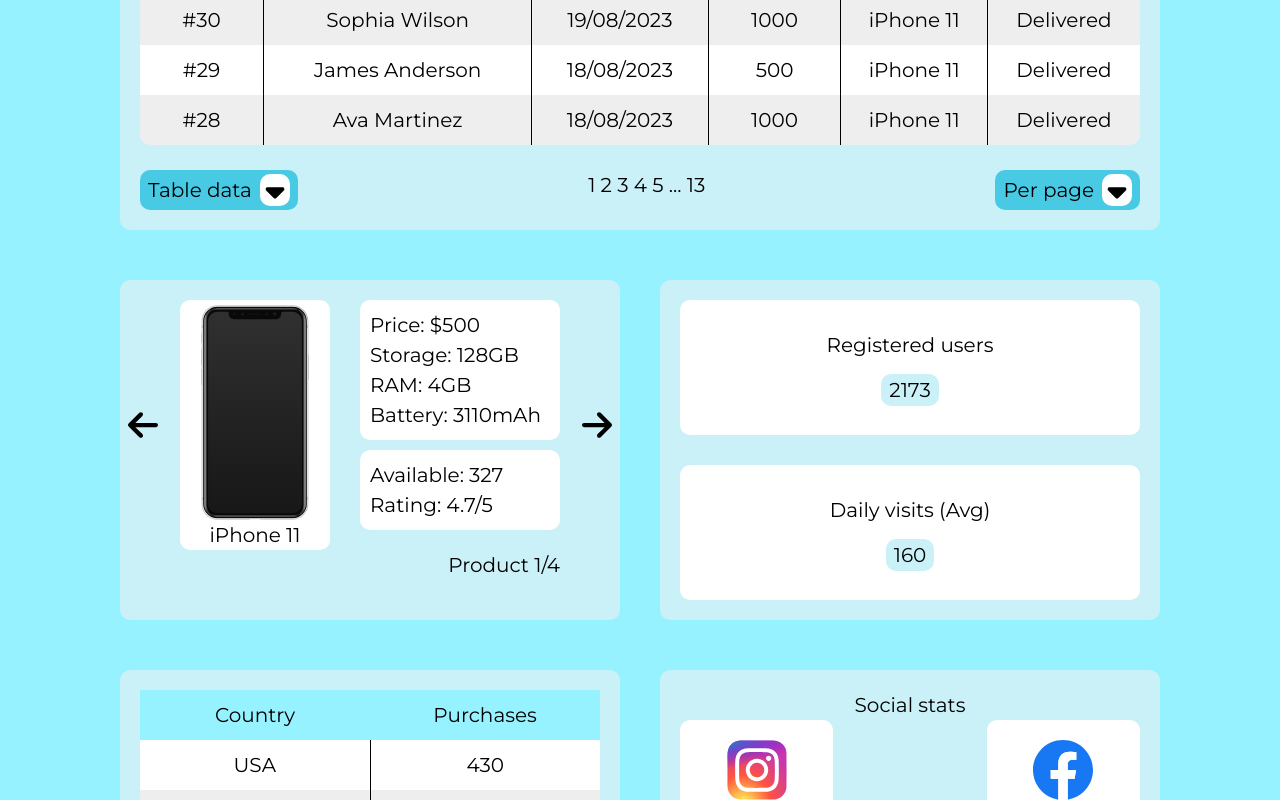
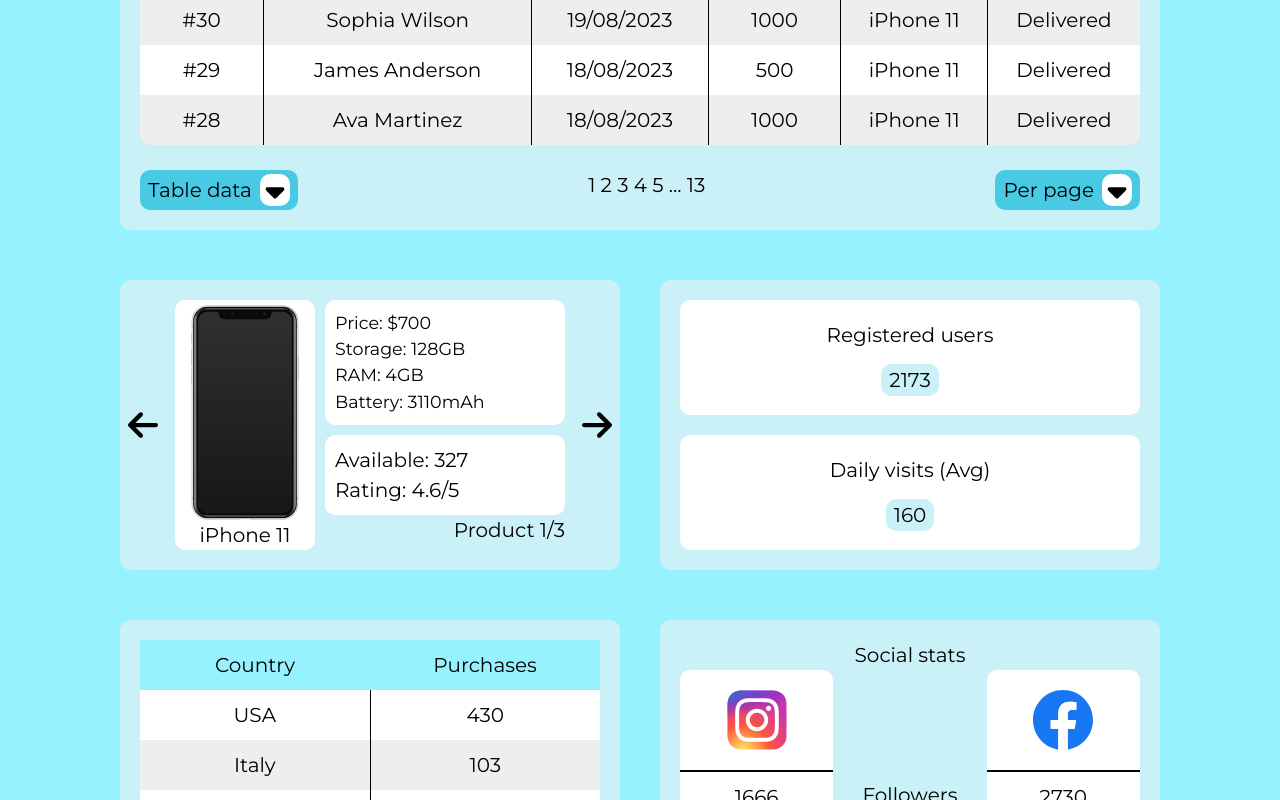
Before and after one commit to lazarevkristijan/sales-dashboard, a React (Vite) app: page / in a window 1280 px wide. Shown: the part 1426-2226 px from the top of the page. Built offline with nearby package versions, Linux system fonts and the light colour scheme.

Commit message:
added 3 products

```diff
--- /dev/null
+++ b/components/Product.tsx
@@ -0,0 +1,47 @@
+const Product = ({
+  name,
+  price,
+  storage,
+  ram,
+  battery,
+  available,
+  rating,
+  productNo,
+}: {
+  name: string
+  price: number
+  storage: number
+  ram: number
+  battery: number
+  available: number
+  rating: number
+  productNo: number
+}) => {
+  return (
+    <div className="flex flex-col sm:flex-row">
+      <div className="bg-[#fff] mx-auto sm:mx-0 mb-[20px] sm:mb-0 w-[140px] text-center rou">
+        <img
+          src="phone.svg"
+          alt="phone"
+          className="h-[220px] mx-auto pt-[5px]"
+        />
+        <span>{name}</span>
+      </div>
+      <div>
+        <div className="bg-[#fff] h-fit w-[240px] rou sm:ml-[10px] p-[10px] smText">
+          <p>Price: ${price} </p>
+          <p>Storage: {storage}GB</p>
+          <p> RAM: {ram}GB</p>
+          <p> Battery: {battery}mAh</p>
+        </div>
+        <div className="bg-[#fff] h-fit w-[240px] rou sm:ml-[10px] mb-[20px] sm:mb-0 p-[10px] mt-[10px]">
+          <p> Available: {available}</p>
+          <p> Rating: {rating}/5</p>
+        </div>
+        <p className="text-right">Product {productNo}/3</p>
+      </div>
+    </div>
+  )
+}
+
+export default Product
--- a/components/index.ts
+++ b/components/index.ts
@@ -26,6 +26,7 @@
 import TopIcon from "./TopIcon"
 import SalesResultRect from "./SalesResultRect"
 import PieColorBox from "./PieColorBox"
+import Product from "./Product"
 
 export {
   BarChart,
@@ -55,4 +56,5 @@
   TopIcon,
   SalesResultRect,
   PieColorBox,
+  Product,
 }
--- a/constants/index.ts
+++ b/constants/index.ts
@@ -292,6 +292,39 @@
   },
 ]
 
+export const products = [
+  {
+    name: "iPhone 11",
+    price: 700,
+    storage: 128,
+    ram: 4,
+    battery: 3110,
+    available: 327,
+    rating: 4.6,
+    productNo: 1,
+  },
+  {
+    name: "iPhone 11 Pro",
+    price: 1150,
+    storage: 256,
+    ram: 4,
+    battery: 3046,
+    available: 327,
+    rating: 4.7,
+    productNo: 2,
+  },
+  {
+    name: "iPhone 11 Pro Max",
+    price: 1250,
+    storage: 256,
+    ram: 4,
+    battery: 3969,
+    available: 327,
+    rating: 4.9,
+    productNo: 3,
+  },
+]
+
 export const topIconStyles = "w-[35px] h-[35px]"
 
 export const salesResultStyles =
@@ -304,3 +337,5 @@
 
 export const chartStyles =
   "bg-[#fff] mx-[20px] py-[30px] rou mb-[30px] max-w-[1000px] overflow-x-scroll lg:overflow-hidden"
+
+export const tableBorderStyle = "border-r-[1px] border-black"
--- a/sections/Orders.tsx
+++ b/sections/Orders.tsx
@@ -1,11 +1,16 @@
-import { tableData, tableHeadings, sectionStyles } from "../constants"
+import {
+  tableData,
+  tableHeadings,
+  sectionStyles,
+  tableBorderStyle,
+} from "../constants"
 import { ActiveButton } from "../components"
 
 const Orders = () => {
   return (
     <div className={`${sectionStyles} light-blue1`}>
-      <div className="mx-[20px] mb-[25px] overflow-x-scroll rou">
-        <table className="w-[1000px] text-center">
+      <div className="mx-[20px] mb-[25px] overflow-x-scroll rou text-center">
+        <table className="w-[1000px]">
           <thead>
             <tr className="h-[50px]">
               {tableHeadings.map((heading, index) => (
@@ -18,32 +23,31 @@
               ))}
             </tr>
           </thead>
-          <tbody className="">
+          <tbody>
             {tableData.map((order, index) => (
               <tr
                 key={index}
                 className="h-[50px]"
               >
-                <td className="border-r-[1px] border-black">
-                  #{order.orderNo}
-                </td>
-                <td className="border-r-[1px] border-black">{order.name}</td>
-                <td className="border-r-[1px] border-black">{order.date}</td>
-                <td className="border-r-[1px] border-black">{order.amount}</td>
-                <td className="border-r-[1px] border-black">{order.item}</td>
+                <td className={`${tableBorderStyle}`}>#{order.orderNo}</td>
+                <td className={`${tableBorderStyle}`}>{order.name}</td>
+                <td className={`${tableBorderStyle}`}>{order.date}</td>
+                <td className={`${tableBorderStyle}`}>{order.amount}</td>
+                <td className={`${tableBorderStyle}`}>{order.item}</td>
                 <td>{order.status}</td>
               </tr>
             ))}
           </tbody>
         </table>
       </div>
-      <div className="mx-[20px] flex justify-between flex-col xs:flex-row ">
+      <div className="mx-[20px] flex justify-between flex-col xs:flex-row">
         <ActiveButton
           text="Table data"
           dropDown={true}
         />
 
         <span className="hidden sm:inline">1 2 3 4 5 ... 13</span>
+
         <ActiveButton
           text="Per page"
           dropDown={true}
--- a/sections/Products.tsx
+++ b/sections/Products.tsx
@@ -1,17 +1,7 @@
 // import { useState } from "react"
-import { smSectionStyles } from "../constants"
-
+import { smSectionStyles, products } from "../constants"
+import { Product } from "../components"
 const Products = () => {
-  // const [arrowBackground, setArrowBackground] = useState("")
-
-  // const handleArrowHover = () => {
-  //   setArrowBackground("#fff")
-  // }
-
-  // const handleArrowLeave = () => {
-  //   setArrowBackground("")
-  // }
-
   return (
     <div className={`${smSectionStyles} items-center`}>
       <div className="flex justify-between items-center">
@@ -22,26 +12,19 @@
           />
         </div>
         <div className="flex flex-col sm:flex-row">
-          <div className="bg-[#fff] h-[250px] mx-auto sm:mx-0 mb-[20px] sm:mb-0 w-[150px] text-center rou">
-            <img
-              src="phone.svg"
-              alt="phone"
-              className="h-[220px] mx-auto pt-[5px]"
+          {products.slice(0, 1).map((product, index) => (
+            <Product
+              key={index}
+              name={product.name}
+              price={product.price}
+              storage={product.storage}
+              ram={product.ram}
+              battery={product.battery}
+              available={product.available}
+              rating={product.rating}
+              productNo={product.productNo}
             />
-            <span>iPhone 11</span>
-          </div>
-          <div>
-            <div className="bg-[#fff] h-fit w-[200px] rou sm:ml-[30px] p-[10px]">
-              Price: $500 <br />
-              Storage: 128GB <br />
-              RAM: 4GB <br />
-              Battery: 3110mAh <br />
-            </div>
-            <div className="bg-[#fff] h-fit w-[200px] rou sm:ml-[30px] mb-[20px] sm:mb-0 p-[10px] mt-[10px]">
-              Available: 327 <br />
-              Rating: 4.7/5
-            </div>
-          </div>
+          ))}
         </div>
         <div className="mr-2 w-[30px]">
           <img
@@ -50,9 +33,6 @@
           />
         </div>
       </div>
-      <div className="text-center sm:text-right">
-        <span className="sm:mr-[60px]">Product 1/4</span>
-      </div>
     </div>
   )
 }
--- a/sections/Users.tsx
+++ b/sections/Users.tsx
@@ -4,14 +4,14 @@
   return (
     <div className={`${smSectionStyles}`}>
       <div className="mx-[20px]">
-        <div className="bg-[#fff] text-center py-[30px] rou mb-[30px]">
+        <div className="bg-[#fff] text-center py-[20px] rou mb-[20px]">
           <span className="block mb-[15px]">Registered users</span>
           <RectBtn
             text="2173"
             color="light-blue1"
           />
         </div>
-        <div className="bg-[#fff] text-center py-[30px] rou">
+        <div className="bg-[#fff] text-center py-[20px] rou">
           <span className="block mb-[15px]">Daily visits (Avg)</span>
           <RectBtn
             text="160"
```
